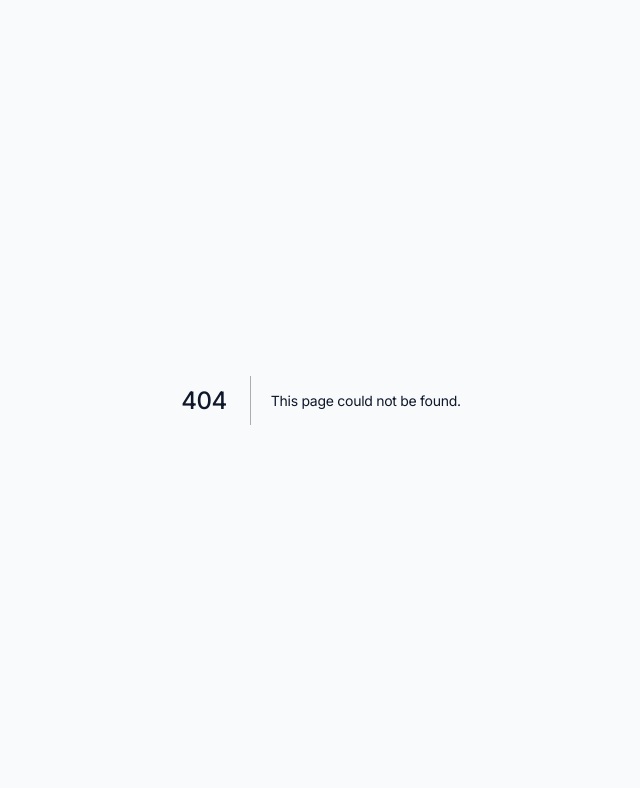
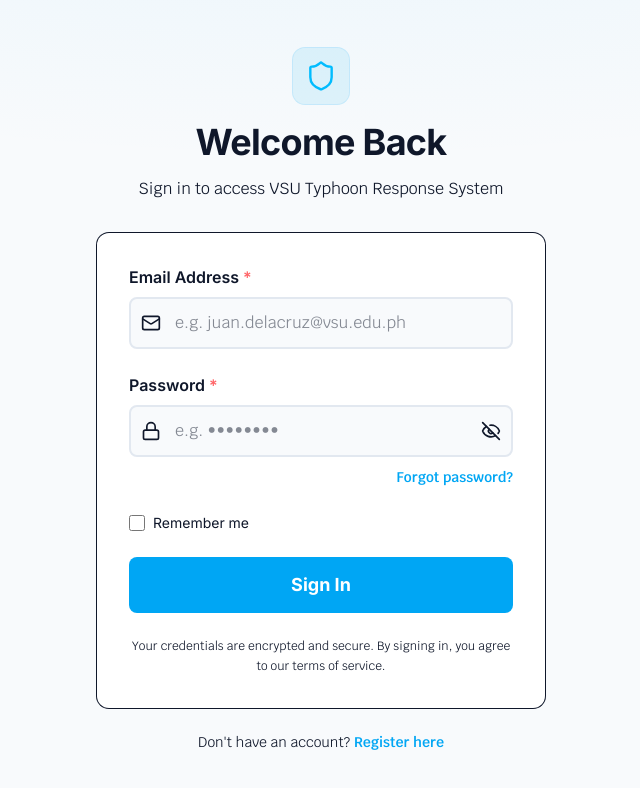
Before and after one commit to xy-real/resq-web, a Next.js app: page /signin in a window 1280 px wide. Before the commit this address had no page. Shown: the top 788 px of the page, without its empty margins (319-959 px from the left). Built offline with nearby package versions, Linux system fonts and the light colour scheme.

Commit message:
feat: Add login page with email/password authentication and form validation

```diff
--- /dev/null
+++ b/src/app/signin/page.tsx
@@ -0,0 +1,49 @@
+"use client";
+
+import { Shield } from "lucide-react";
+import LoginForm from "@/components/LoginForm";
+
+export default function SignInPage() {
+  return (
+    <main
+      className="relative min-h-screen flex items-center justify-center p-4"
+      style={{ backgroundColor: "rgb(var(--bg-primary))" }}
+    >
+      {/* Background Pattern */}
+      <div className="pointer-events-none absolute inset-0 bg-[radial-gradient(ellipse_80%_40%_at_50%_-20%,rgba(56,189,248,0.08),transparent)]" />
+
+      <div className="relative w-full max-w-md">
+        {/* Header */}
+        <div className="text-center mb-8">
+          <div className="inline-flex items-center gap-3 mb-4">
+            <div className="rounded-xl p-3 ring-1 bg-sky-500/10 ring-sky-500/20">
+              <Shield className="h-8 w-8 text-sky-400" strokeWidth={1.8} />
+            </div>
+          </div>
+          <h1 className="font-heading text-3xl sm:text-4xl font-bold text-theme-text-primary tracking-tight leading-tight mb-3">
+            Welcome Back
+          </h1>
+          <p className="text-base text-theme-text-secondary max-w-sm mx-auto">
+            Sign in to access VSU Typhoon Response System
+          </p>
+        </div>
+
+        {/* Form Card */}
+        <LoginForm />
+
+        {/* Footer */}
+        <div className="mt-6 text-center">
+          <p className="text-sm text-theme-text-tertiary">
+            Don't have an account?{" "}
+            <a
+              href="/signup"
+              className="text-sky-500 hover:text-sky-400 font-semibold transition-colors"
+            >
+              Register here
+            </a>
+          </p>
+        </div>
+      </div>
+    </main>
+  );
+}
--- /dev/null
+++ b/src/components/LoginForm.tsx
@@ -0,0 +1,243 @@
+"use client";
+
+import { useState, FormEvent } from "react";
+import { Mail, Lock, Loader2, Check, Eye, EyeOff } from "lucide-react";
+import { cn } from "@/lib/cn";
+
+interface FormData {
+  email: string;
+  password: string;
+}
+
+interface FormErrors {
+  email?: string;
+  password?: string;
+}
+
+export default function LoginForm() {
+  const [formData, setFormData] = useState<FormData>({
+    email: "",
+    password: "",
+  });
+
+  const [errors, setErrors] = useState<FormErrors>({});
+  const [isSubmitting, setIsSubmitting] = useState(false);
+  const [isSuccess, setIsSuccess] = useState(false);
+  const [showPassword, setShowPassword] = useState(false);
+
+  const validateForm = (): boolean => {
+    const newErrors: FormErrors = {};
+
+    // Email validation
+    const emailRegex = /^[^\s@]+@[^\s@]+\.[^\s@]+$/;
+    if (!formData.email) {
+      newErrors.email = "Email is required";
+    } else if (!emailRegex.test(formData.email)) {
+      newErrors.email = "Invalid email format";
+    }
+
+    // Password validation
+    if (!formData.password) {
+      newErrors.password = "Password is required";
+    }
+
+    setErrors(newErrors);
+    return Object.keys(newErrors).length === 0;
+  };
+
+  const handleSubmit = async (e: FormEvent) => {
+    e.preventDefault();
+
+    if (!validateForm()) {
+      return;
+    }
+
+    setIsSubmitting(true);
+
+    try {
+      // Simulate API call
+      await new Promise((resolve) => setTimeout(resolve, 2000));
+
+      // TODO: Replace with actual API call
+      console.log("Login submitted:", formData);
+
+      setIsSuccess(true);
+      // Redirect after 1 second
+      setTimeout(() => {
+        // Redirect to dashboard or appropriate page
+        window.location.href = "/admin/dashboard";
+      }, 1000);
+    } catch (error) {
+      console.error("Login error:", error);
+    } finally {
+      setIsSubmitting(false);
+    }
+  };
+
+  const handleInputChange = (field: keyof FormData, value: string) => {
+    setFormData((prev) => ({ ...prev, [field]: value }));
+    // Clear error when user starts typing
+    if (errors[field as keyof FormErrors]) {
+      setErrors((prev) => ({ ...prev, [field]: undefined }));
+    }
+  };
+
+  return (
+    <div
+      className="rounded-xl ring-1 p-6 sm:p-8"
+      style={{
+        backgroundColor: "rgb(var(--bg-secondary))",
+        borderColor: "rgb(var(--border-primary))",
+      }}
+    >
+      <form onSubmit={handleSubmit} className="space-y-6">
+        {/* Email */}
+        <div>
+          <label
+            htmlFor="email"
+            className="block text-base font-semibold text-theme-text-primary mb-2 font-inter"
+          >
+            Email Address
+            <span className="text-red-400 ml-1">*</span>
+          </label>
+          <div className="relative">
+            <Mail className="absolute left-3 top-1/2 -translate-y-1/2 h-5 w-5 text-theme-text-tertiary" />
+            <input
+              type="email"
+              id="email"
+              value={formData.email}
+              onChange={(e) => handleInputChange("email", e.target.value)}
+              placeholder="e.g. juan.delacruz@vsu.edu.ph"
+              className={cn(
+                "w-full pl-11 pr-4 py-3 rounded-lg text-base transition-all border-2",
+                errors.email
+                  ? "border-red-500 focus:border-red-500 focus:ring-2 focus:ring-red-500/20"
+                  : "focus:border-sky-500 focus:ring-2 focus:ring-sky-500/20",
+              )}
+              style={{
+                backgroundColor: "rgb(var(--bg-primary))",
+                borderColor: errors.email
+                  ? undefined
+                  : "rgb(var(--border-primary))",
+                color: "rgb(var(--text-primary))",
+              }}
+            />
+          </div>
+          {errors.email && (
+            <p className="mt-1.5 text-sm text-red-400 font-medium">
+              {errors.email}
+            </p>
+          )}
+        </div>
+
+        {/* Password */}
+        <div>
+          <label
+            htmlFor="password"
+            className="block text-base font-semibold text-theme-text-primary mb-2 font-inter"
+          >
+            Password
+            <span className="text-red-400 ml-1">*</span>
+          </label>
+          <div className="relative">
+            <Lock className="absolute left-3 top-1/2 -translate-y-1/2 h-5 w-5 text-theme-text-tertiary" />
+            <input
+              type={showPassword ? "text" : "password"}
+              id="password"
+              value={formData.password}
+              onChange={(e) => handleInputChange("password", e.target.value)}
+              placeholder="e.g. ••••••••"
+              className={cn(
+                "w-full pl-11 pr-12 py-3 rounded-lg text-base transition-all border-2",
+                errors.password
+                  ? "border-red-500 focus:border-red-500 focus:ring-2 focus:ring-red-500/20"
+                  : "focus:border-sky-500 focus:ring-2 focus:ring-sky-500/20",
+              )}
+              style={{
+                backgroundColor: "rgb(var(--bg-primary))",
+                borderColor: errors.password
+                  ? undefined
+                  : "rgb(var(--border-primary))",
+                color: "rgb(var(--text-primary))",
+              }}
+            />
+            <button
+              type="button"
+              onClick={() => setShowPassword(!showPassword)}
+              className="absolute right-3 top-1/2 -translate-y-1/2 text-theme-text-tertiary hover:text-theme-text-secondary transition-colors"
+            >
+              {showPassword ? (
+                <Eye className="h-5 w-5" />
+              ) : (
+                <EyeOff className="h-5 w-5" />
+              )}
+            </button>
+          </div>
+          {errors.password && (
+            <p className="mt-1.5 text-sm text-red-400 font-medium">
+              {errors.password}
+            </p>
+          )}
+          <div className="mt-2 text-right">
+            <a
+              href="/forgot-password"
+              className="text-sm text-sky-500 hover:text-sky-400 font-semibold transition-colors"
+            >
+              Forgot password?
+            </a>
+          </div>
+        </div>
+
+        {/* Remember Me */}
+        <div className="flex items-center">
+          <input
+            type="checkbox"
+            id="remember"
+            className="h-4 w-4 rounded border-2 text-sky-500 focus:ring-2 focus:ring-sky-500/20 transition-colors"
+            style={{
+              borderColor: "rgb(var(--border-primary))",
+            }}
+          />
+          <label
+            htmlFor="remember"
+            className="ml-2 text-sm text-theme-text-secondary font-inter"
+          >
+            Remember me
+          </label>
+        </div>
+
+        {/* Submit Button */}
+        <button
+          type="submit"
+          disabled={isSubmitting || isSuccess}
+          className={cn(
+            "w-full py-3.5 rounded-lg font-bold text-lg transition-all font-inter",
+            isSuccess
+              ? "bg-emerald-500 text-white"
+              : "bg-sky-500 hover:bg-sky-600 text-white disabled:opacity-50 disabled:cursor-not-allowed",
+          )}
+        >
+          {isSubmitting ? (
+            <span className="flex items-center justify-center gap-2">
+              <Loader2 className="h-5 w-5 animate-spin" />
+              Signing in...
+            </span>
+          ) : isSuccess ? (
+            <span className="flex items-center justify-center gap-2">
+              <Check className="h-5 w-5" />
+              Success! Redirecting...
+            </span>
+          ) : (
+            "Sign In"
+          )}
+        </button>
+
+        {/* Security Notice */}
+        <p className="text-xs text-theme-text-tertiary text-center leading-relaxed">
+          Your credentials are encrypted and secure. By signing in, you agree to
+          our terms of service.
+        </p>
+      </form>
+    </div>
+  );
+}
```
